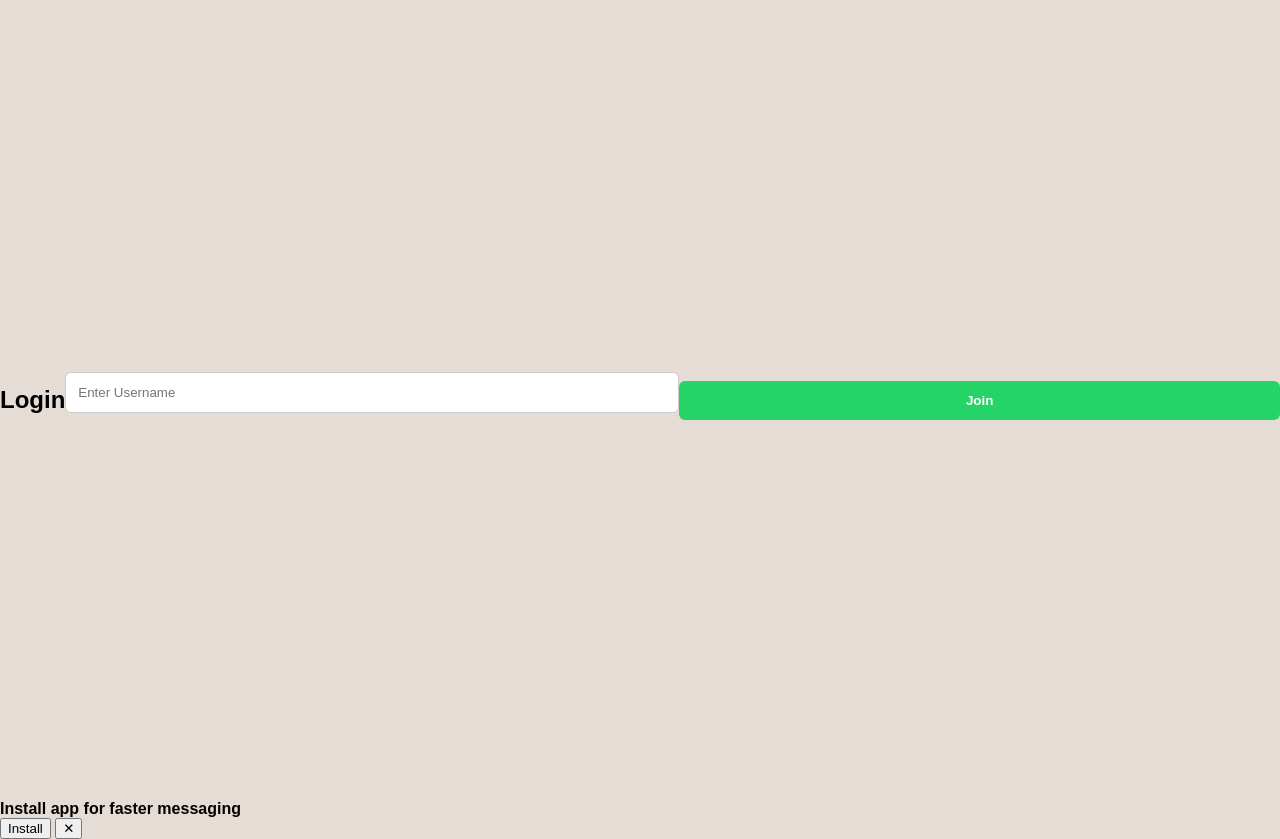
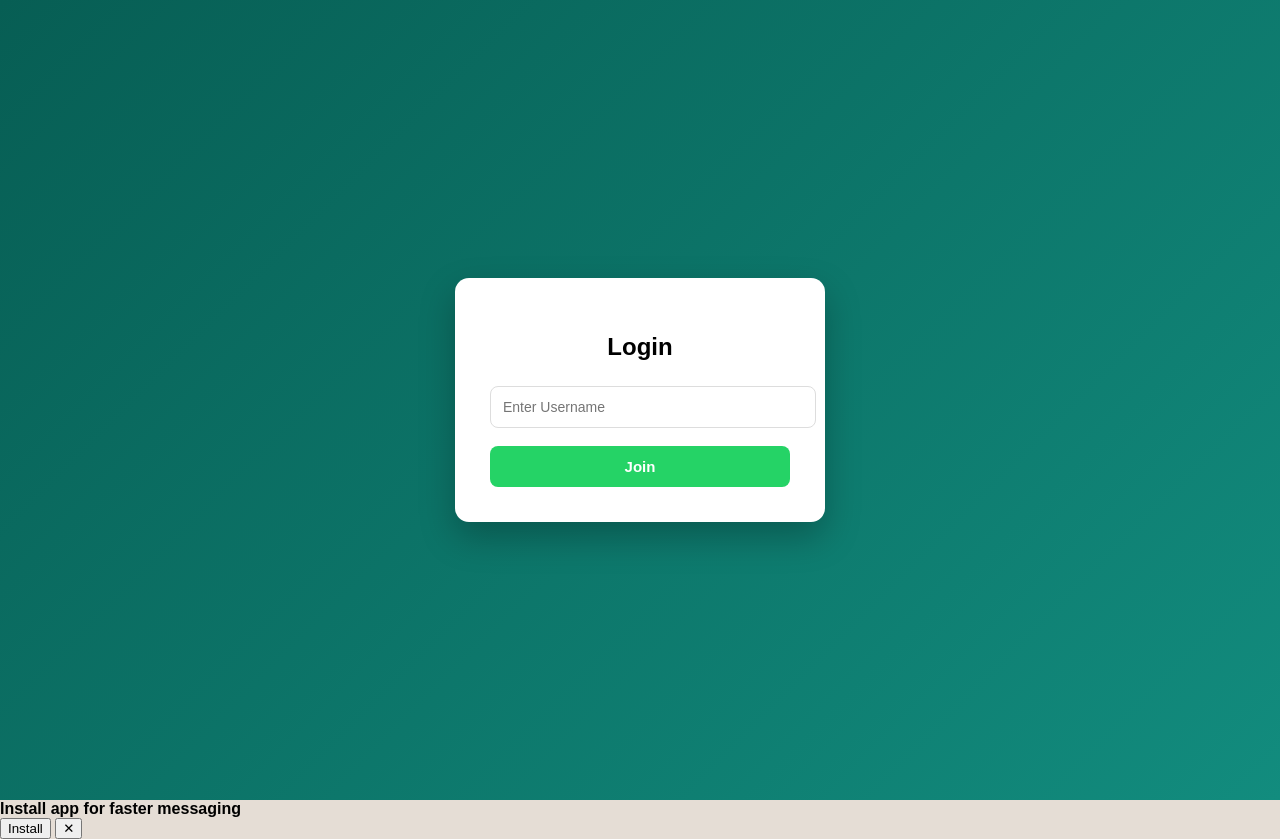
Before and after one commit to Chinni-lasyasri/socket, a website: page public/index.html in a window 1280 px wide. Drawn offline with nearby package versions, Linux system fonts and the light colour scheme.

Commit message:
changed login ui

```diff
--- a/public/index.html
+++ b/public/index.html
@@ -19,37 +19,26 @@
 
 <!-- <div id="loginPage">
 
-<h2>Login</h2> -->
-
-<!-- <br> -->
+<h2>Login</h2>
 
 <form id="loginForm">
-  <!-- 123 -->
-  <div id="loginPage">
-
-<h2>Login</h2>
-<br>
-<!-- 123 -->
 
 <input id="usernameInput" placeholder="Enter Username" required/>
-<br>
+<button type="submit">Join</button>
+</form>
+
+</div> -->
+
+<div id="loginPage">
+
+<form id="loginForm">
+<h2>Login</h2>
+
+<input id="usernameInput" placeholder="Enter Username" required/>
 <button type="submit">Join</button>
 </form>
 
 </div>
-
-<!-- <div id="chatPage">
-
-<div id="messages">
-  <div id="roomHeader">Personal Chat</div>
-</div>
-
-<form id="chatForm">
-<input id="messageInput" placeholder="Message..." required/>
-<button type="submit">Send</button>
-</form>
-
-</div> -->
 
 <div id="chatPage">
 
--- a/public/styles.css
+++ b/public/styles.css
@@ -43,13 +43,6 @@ body{
   align-items:center;
   justify-content:center;
   background:#075e54;
-} */
-
-#loginPage{
-  height:100dvh;
-  display:flex;
-  align-items:center;
-  justify-content:center;
 }
 
 #loginPage form{
@@ -82,6 +75,52 @@ body{
   font-weight:bold;
   border-radius:6px;
   cursor:pointer;
+} */
+
+#loginPage{
+  height:100dvh;
+  display:flex;
+  align-items:center;
+  justify-content:center;
+  background:linear-gradient(135deg,#075e54,#128c7e);
+}
+
+#loginForm{
+  background:white;
+  padding:35px;
+  border-radius:14px;
+  width:300px;
+  box-shadow:0 15px 35px rgba(0,0,0,0.25);
+  text-align:center;
+}
+
+#loginForm h2{
+  margin-bottom:25px;
+}
+
+#usernameInput{
+  width:100%;
+  padding:12px;
+  margin-bottom:18px;
+  border-radius:8px;
+  border:1px solid #ddd;
+  font-size:14px;
+}
+
+#loginForm button{
+  width:100%;
+  padding:12px;
+  background:#25d366;
+  border:none;
+  color:white;
+  font-weight:bold;
+  border-radius:8px;
+  font-size:15px;
+  transition:0.2s;
+}
+
+#loginForm button:hover{
+  background:#1ebe5d;
 }
 
 /* CHAT PAGE */
```
